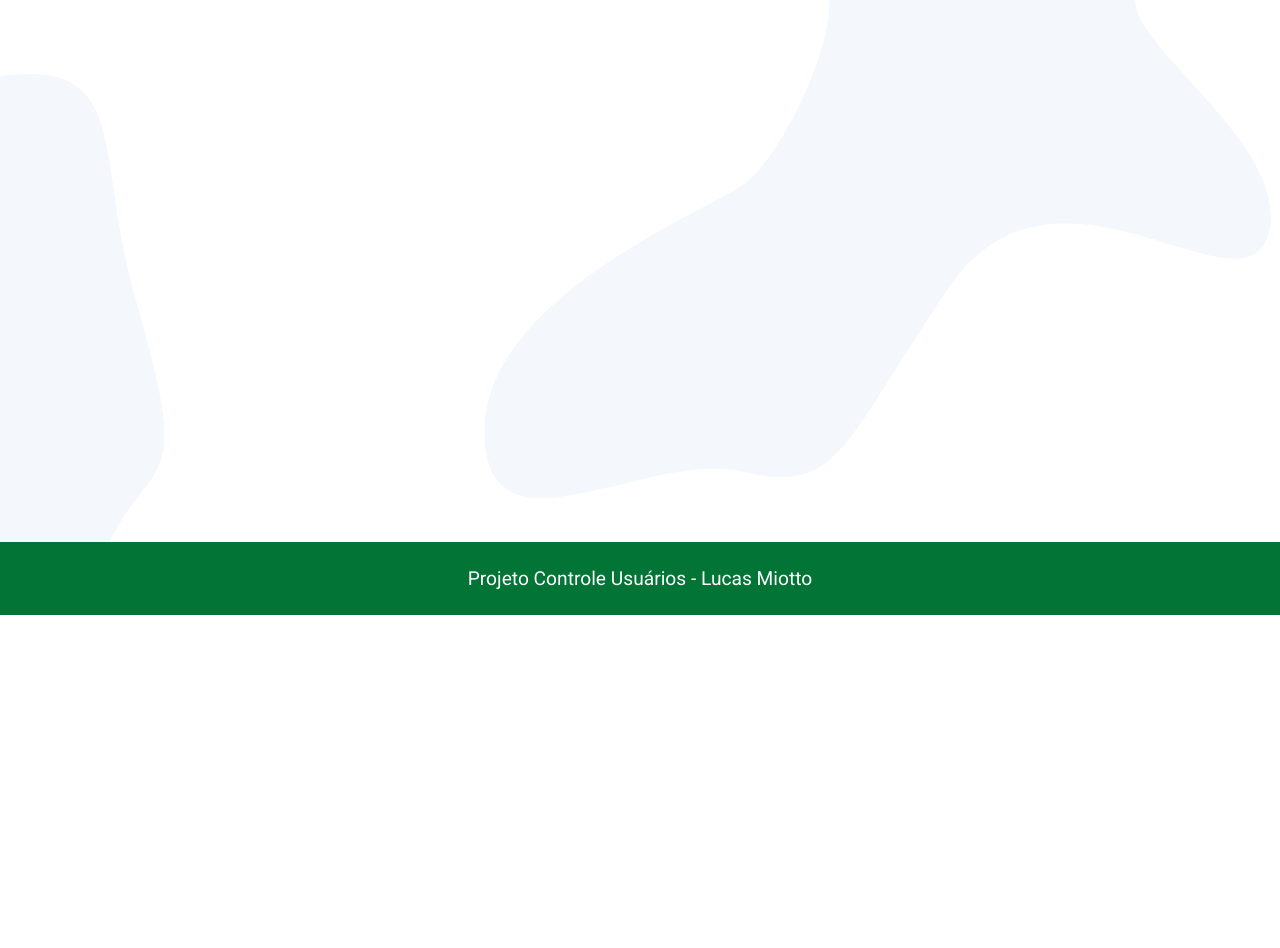
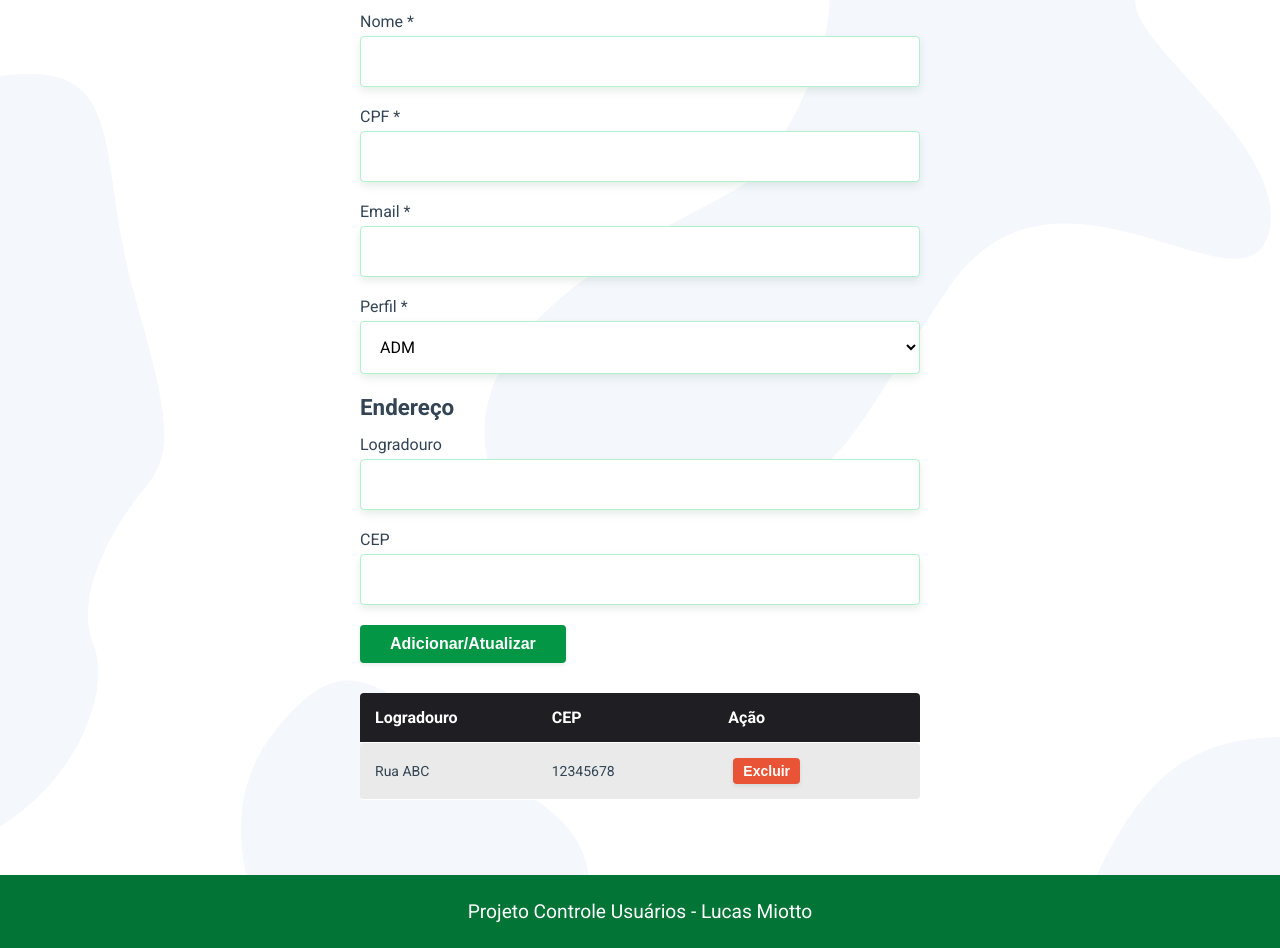
Before and after one commit to lucas-miotto/controle-usuarios, a Vue app in the folder web/: page /registrar-usuario in a window 1280 px wide. Shown: the part 260-1208 px from the top of the page. Before the commit the page ends 875 px from the top, so only its background shows below. Built offline with nearby package versions, Linux system fonts and the light colour scheme; a web font is replaced by a local one.

Commit message:
feat: finalizando pagina de cadastrdo do usuario.

```diff
--- a/web/src/App.vue
+++ b/web/src/App.vue
@@ -170,7 +170,8 @@ label {
 }
 
 input,
-textarea {
+textarea,
+select {
 	font-family: "Roboto", Arial, sans-serif;
 	border-radius: 4px;
 	border: 1px solid #b1f1ce;
@@ -181,10 +182,15 @@ textarea {
 	margin-bottom: 20px;
 }
 
+select {
+	background: #fff;
+}
+
 input:hover,
 input:focus,
 textarea:hover,
-textarea:focus {
+textarea:focus,
+select:focus {
 	outline: none;
 	box-shadow: 0 6px 12px rgba(2, 89, 41, 0.2);
 	border-color: #039645;
--- /dev/null
+++ b/web/src/components/UserForm.vue
@@ -0,0 +1,114 @@
+<template>
+	<section class="user-form">
+		<form>
+			<label for="name">Nome *</label>
+			<input
+				required
+				id="name"
+				name="name"
+				type="text"
+				v-model="usuario.name"
+			/>
+			<label for="cpf">CPF *</label>
+			<input required id="cpf" name="cpf" type="text" v-model="usuario.cpf" />
+			<label for="email">Email *</label>
+			<input
+				required
+				id="email"
+				name="email"
+				type="email"
+				v-model="usuario.email"
+			/>
+			<label for="profile">Perfil *</label>
+			<select required name="profile" id="profile">
+				<option value="1">ADM</option>
+				<option value="2">USER</option>
+			</select>
+			<h2>Endereço</h2>
+			<label for="logradouro">Logradouro</label>
+			<input
+				id="logradouro"
+				name="logradouro"
+				type="text"
+				v-model="usuario.logradouro"
+			/>
+			<label for="cep">CEP</label>
+			<input id="cep" name="cep" type="text" v-model="usuario.cep" />
+
+			<div class="button">
+				<button class="btn" @click.prevent="getUsuario">
+					Adicionar/Atualizar
+				</button>
+			</div>
+		</form>
+
+		<div class="user-table address-table">
+			<ul class="table-header table-item">
+				<li>Logradouro</li>
+				<li>CEP</li>
+				<li>Ação</li>
+			</ul>
+			<div class="table-content-container">
+				<ul class="table-content table-item">
+					<li>Rua ABC</li>
+					<li>12345678</li>
+					<li>
+						<button class="btn btn-small btn-delete">Excluir</button>
+					</li>
+				</ul>
+			</div>
+		</div>
+	</section>
+</template>
+
+<script>
+import axios from "axios";
+// import { api } from "@/services.js";
+
+export default {
+	name: "UserForm",
+	data() {
+		return {
+			usuario: {
+				id: "",
+				name: "",
+				email: "",
+				cpf: "",
+			},
+		};
+	},
+
+	//
+	methods: {
+		getUsuario() {
+			const config = {
+				headers: {},
+			};
+			axios
+				.get("http://127.0.0.1:8000/api/users/1", config)
+				.then((response) => {
+					const responseUsuario = response.data.user;
+					this.usuario = responseUsuario;
+					console.log(this.usuario);
+				})
+				.catch(console.log);
+		},
+	},
+};
+</script>
+
+<style scoped>
+form {
+	display: grid;
+}
+h2 {
+	margin-top: 0;
+	margin-bottom: 15px;
+}
+.address-table {
+	margin-top: 30px;
+}
+.address-table li {
+	width: 33.33% !important;
+}
+</style>
--- a/web/src/router/index.js
+++ b/web/src/router/index.js
@@ -1,29 +1,27 @@
-import Vue from 'vue'
-import VueRouter from 'vue-router'
-import HomeView from '../views/HomeView.vue'
+import Vue from "vue";
+import VueRouter from "vue-router";
+import HomeView from "../views/HomeView.vue";
+import CreateUserView from "../views/CreateUserView.vue";
 
-Vue.use(VueRouter)
+Vue.use(VueRouter);
 
 const routes = [
-  {
-    path: '/',
-    name: 'home',
-    component: HomeView
-  },
-  {
-    path: '/about',
-    name: 'about',
-    // route level code-splitting
-    // this generates a separate chunk (about.[hash].js) for this route
-    // which is lazy-loaded when the route is visited.
-    component: () => import(/* webpackChunkName: "about" */ '../views/AboutView.vue')
-  }
-]
+	{
+		path: "/",
+		name: "home",
+		component: HomeView,
+	},
+	{
+		path: "/registrar-usuario",
+		name: "registrar-usuario",
+		component: CreateUserView,
+	},
+];
 
 const router = new VueRouter({
-  mode: 'history',
-  base: process.env.BASE_URL,
-  routes
-})
+	mode: "history",
+	base: process.env.BASE_URL,
+	routes,
+});
 
-export default router
+export default router;
--- a/web/src/views/AboutView.vue
+++ /dev/null
@@ -1,5 +0,0 @@
-<template>
-	<div class="about">
-		<h1>This is an about page Olar</h1>
-	</div>
-</template>
--- /dev/null
+++ b/web/src/views/CreateUserView.vue
@@ -0,0 +1,42 @@
+<template>
+	<section class="meu-cadastro">
+		<router-link class="btn btn-back" to="/registrar-usuario">
+			Voltar
+		</router-link>
+		<h1>Cadastro do Usuário</h1>
+		<UserForm>
+			<button class="btn" @click.prevent="">Atualizar Usuário</button>
+		</UserForm>
+	</section>
+</template>
+
+<script>
+import UserForm from "@/components/UserForm.vue";
+// import { api } from "@/services.js";
+
+export default {
+	name: "CreateUserView",
+	components: {
+		UserForm,
+	},
+	methods: {},
+};
+</script>
+<style scoped>
+.meu-cadastro {
+	max-width: 600px;
+	margin: 0 auto;
+	padding: 0 20px;
+}
+
+.btn-back {
+	margin-top: 60px;
+	max-width: 160px;
+	background: #345;
+}
+.btn:hover {
+	/* background: #22c069; */
+	opacity: 0.8;
+	transform: scale(1.1);
+}
+</style>
--- a/web/src/views/HomeView.vue
+++ b/web/src/views/HomeView.vue
@@ -13,7 +13,9 @@
 				<UserTableContent />
 			</div>
 		</div>
-		<router-link class="btn" to="/">Adicionar novo usuario</router-link>
+		<router-link class="btn" to="/registrar-usuario">
+			Adicionar novo usuario
+		</router-link>
 	</section>
 </template>
 
```
